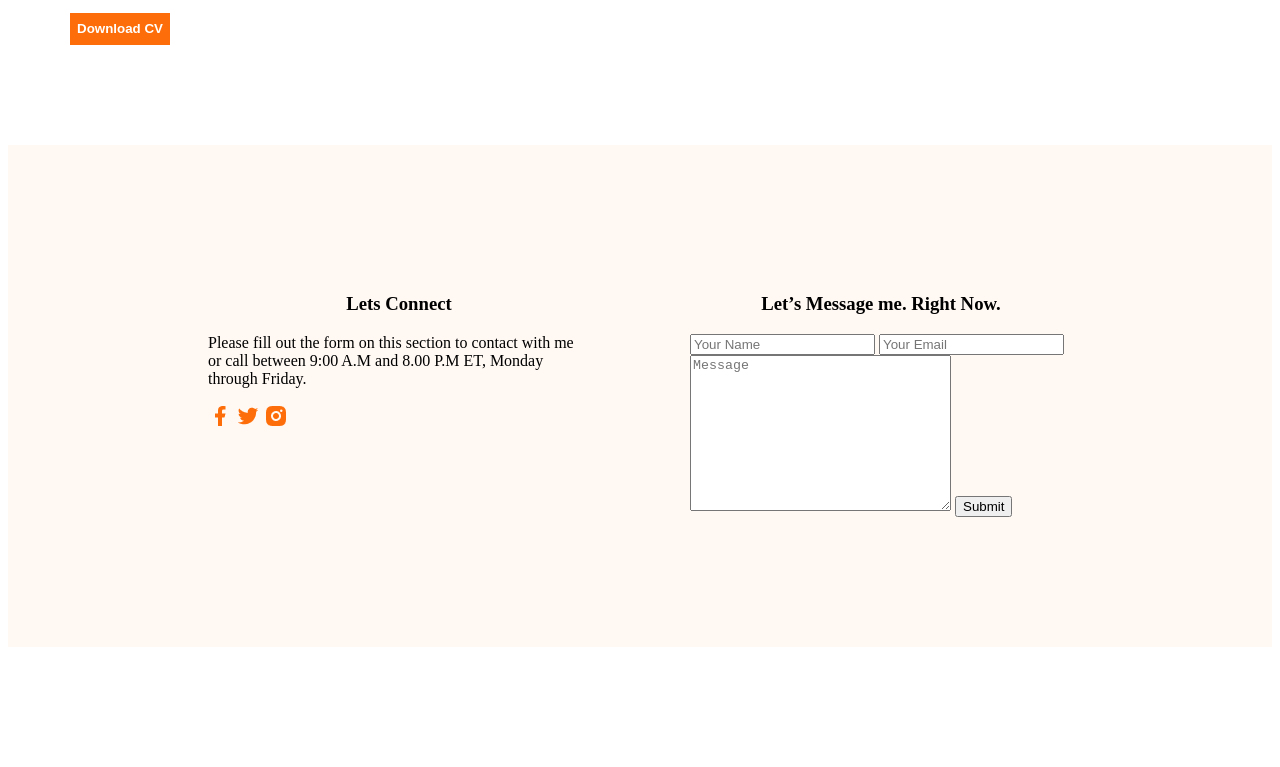
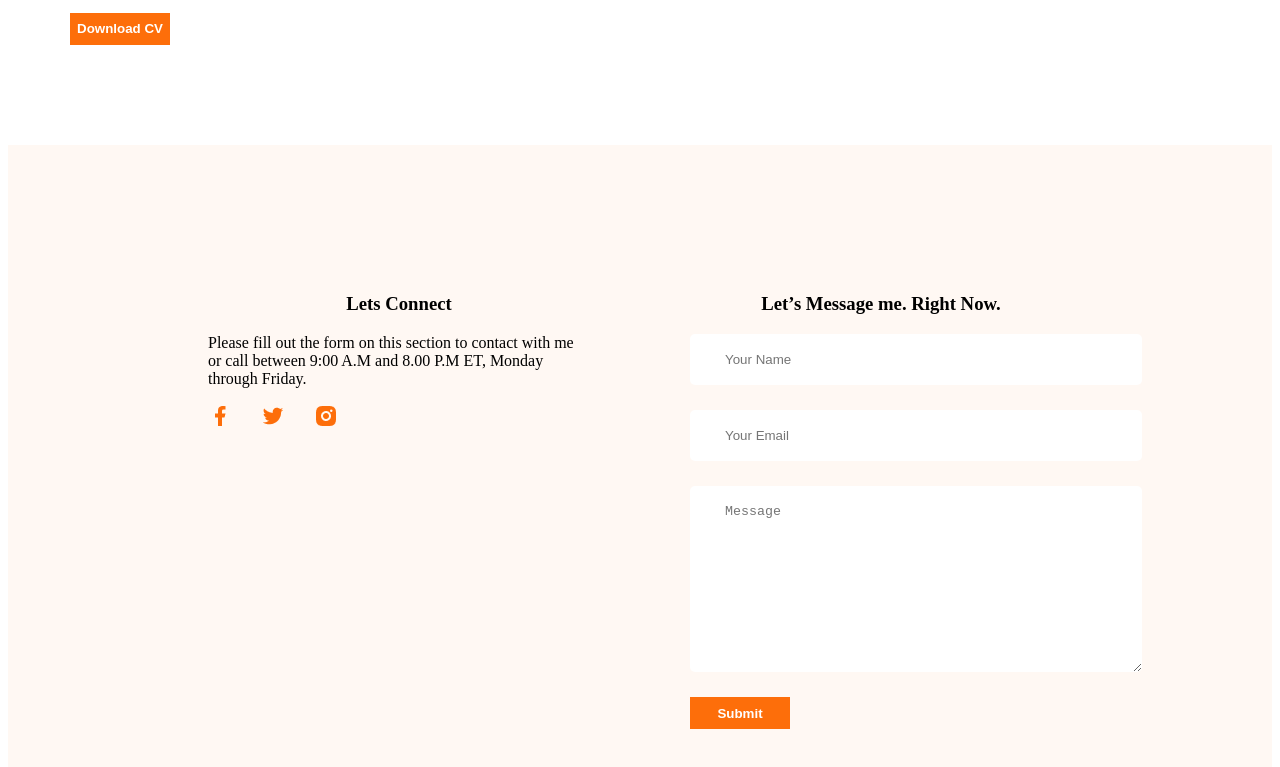
Before and after one commit to preodarsondev/Developer-portfolio, a plain HTML site: page index.html in a window 1280 px wide. Shown: the part 2507-3274 px from the top of the page. Before the commit the page ends 3162 px from the top, so only its background shows below. Drawn offline with Linux system fonts and the light colour scheme.

Commit message:
customized the footer part

```diff
--- a/css/style.css
+++ b/css/style.css
@@ -112,3 +112,16 @@ footer{
 .footer-column{
     width: 50%;
 }
+.social-links a{
+    margin-right: 25px;
+}
+.contact input[type="text"], .contact input[type="email"], textarea{
+    display: block;
+    margin-bottom: 25px;
+    padding: 18px 35px;
+    color: #757575;
+    border-radius: 5px;
+    background: #FFF;
+    border: 0;
+    width: 100%;
+}
--- a/index.html
+++ b/index.html
@@ -177,7 +177,7 @@
                 <input type="text" placeholder="Your Name">
                 <input type="email" name="" placeholder="Your Email" id="">
                 <textarea name="" placeholder="Message" id="" cols="30" rows="10"></textarea>
-                <input class="btn-primary" type="submit" value="Submit">
+                <input class="btn-brand" type="submit" value="Submit">
             </form>
         </div>
     </footer>
```
